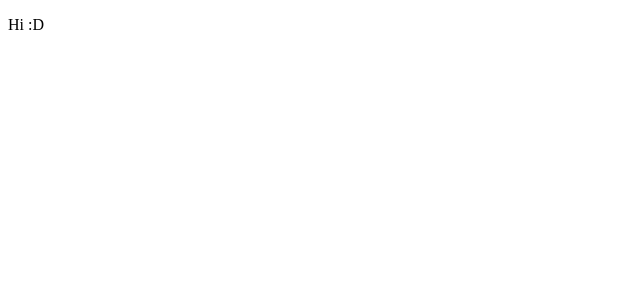
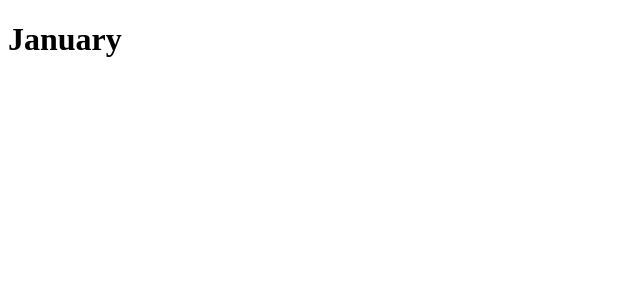
Before and after one commit to RohanManoharan/BudgetingApp, a React (Vite) app: page / in a window 1280 px wide. Shown: the top 300 px of the page, without its empty margins (0-640 px from the left). Built offline with nearby package versions, Linux system fonts and the light colour scheme.

Commit message:
minor changes

```diff
--- a/index.html
+++ b/index.html
@@ -2,7 +2,6 @@
 <html lang="en">
   <head>
     <meta charset="UTF-8" />
-    <link rel="icon" type="image/svg+xml" href="/vite.svg" />
     <meta name="viewport" content="width=device-width, initial-scale=1.0" />
     <title>Budgeting App</title>
   </head>
--- a/src/App.jsx
+++ b/src/App.jsx
@@ -1,5 +1,12 @@
 export default function App(){
+  const month = ["January","February","March","April","May","June","July","August","September","October","November","December"];
+  let monthName = month[(new Date()).getMonth()];
+
   return (
-    <p>Hi :D</p>
+    <>
+    <h1 id="month">{monthName}</h1>
+    <div></div>
+    </>
   )
+
 }
--- a/src/main.jsx
+++ b/src/main.jsx
@@ -1,7 +1,6 @@
 import React from 'react'
 import ReactDOM from 'react-dom/client'
 import App from './App.jsx'
-
 
 ReactDOM.createRoot(document.getElementById('root')).render(
   <React.StrictMode>
```
